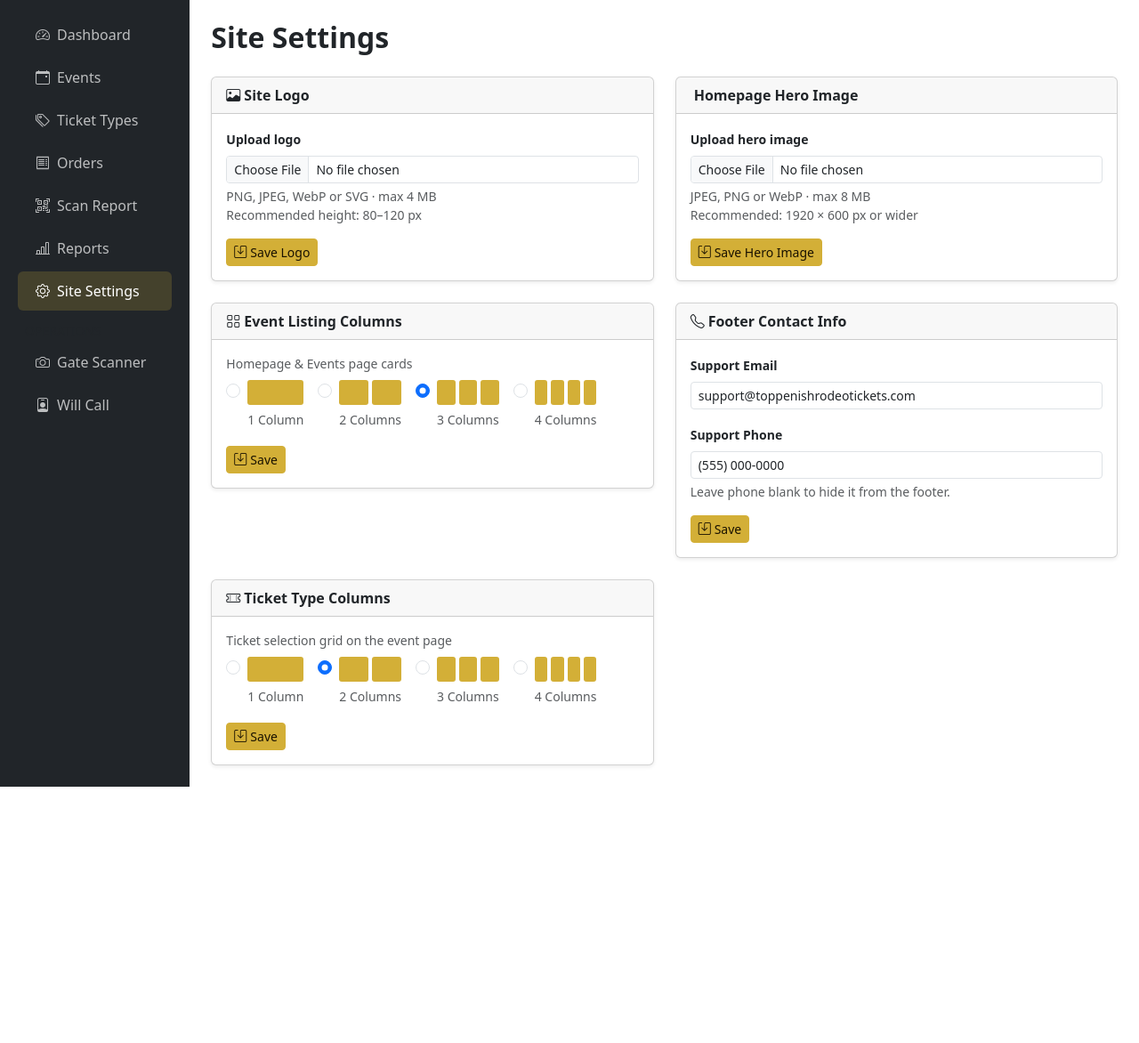
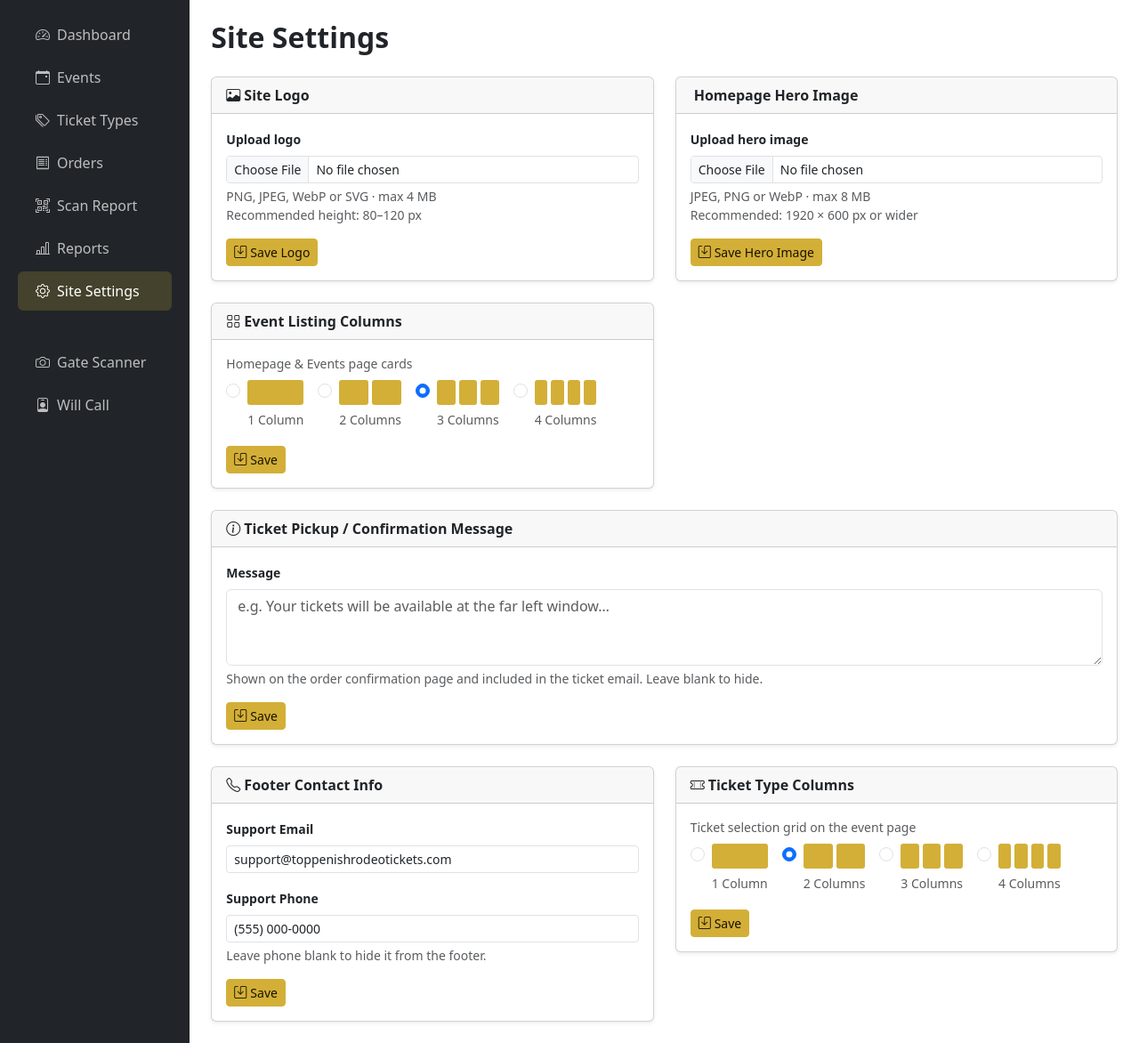
Before and after one commit to beknautz/ticketTime, a PHP site: page /admin/settings.php in a window 1280 px wide. Shown: the part 57-1229 px from the top of the page at 89% size. Before the commit the page ends 941 px from the top, so only its background shows below. Run offline with PHP 8.4, Linux system fonts and the light colour scheme; the visitor is signed in with stand-in values (Sample User, id 1); some libraries are stand-ins or nearby versions.

Commit message:
Add configurable ticket pickup message to admin settings
Admins can set a custom message in Settings that appears as a highlighted
info box on the order confirmation page (paid orders only) and as a
callout block in the ticket confirmation email. Leave blank to hide.

https://claude.ai/code/session_015JhPXqDU9iWyVDXgEvLDrJ

```diff
--- a/public/admin/settings.php
+++ b/public/admin/settings.php
@@ -10,6 +10,13 @@ $imgDir  = BASE_PATH . '/public/assets/img/';
 if ($_SERVER['REQUEST_METHOD'] === 'POST') {
     verifyCsrf();
     $action = $_POST['action'] ?? '';
+
+    // ── Ticket pickup message ─────────────────────────────────────────────
+    if ($action === 'ticket_message') {
+        setSiteSetting('ticket_pickup_message', trim($_POST['ticket_pickup_message'] ?? ''));
+        flashMessage('success', 'Ticket message saved!');
+        redirect(SITE_URL . '/admin/settings.php');
+    }
 
     // ── Contact Info ─────────────────────────────────────────
     if ($action === 'contact') {
@@ -109,8 +116,9 @@ if ($_SERVER['REQUEST_METHOD'] === 'POST') {
 
 $currentCols       = (int)getSiteSetting('event_columns', 3);
 $currentTicketCols = (int)getSiteSetting('ticket_columns', 2);
-$currentEmail      = getSiteSetting('support_email', SUPPORT_EMAIL);
-$currentPhone      = getSiteSetting('support_phone', SUPPORT_PHONE);
+$currentEmail         = getSiteSetting('support_email', SUPPORT_EMAIL);
+$currentPhone         = getSiteSetting('support_phone', SUPPORT_PHONE);
+$currentTicketMessage = getSiteSetting('ticket_pickup_message', '');
 $logoExists  = file_exists($imgDir . 'logo.png');
 $heroFiles  = glob($imgDir . 'hero.*') ?: [];
 $heroFile   = !empty($heroFiles) ? basename($heroFiles[0]) : null;
@@ -237,6 +245,29 @@ require_once __DIR__ . '/includes/admin-header.php';
     </div>
   </div>
 
+  <!-- Ticket Pickup Message -->
+  <div class="col-12">
+    <div class="card shadow-sm">
+      <div class="card-header fw-bold"><i class="bi bi-info-circle me-1"></i>Ticket Pickup / Confirmation Message</div>
+      <div class="card-body">
+        <form method="post">
+          <?= csrfField() ?>
+          <input type="hidden" name="action" value="ticket_message">
+          <div class="mb-3">
+            <label class="form-label fw-semibold small" for="ticket_pickup_message">Message</label>
+            <textarea name="ticket_pickup_message" id="ticket_pickup_message"
+                      class="form-control" rows="3"
+                      placeholder="e.g. Your tickets will be available at the far left window…"><?= e($currentTicketMessage) ?></textarea>
+            <div class="form-text">Shown on the order confirmation page and included in the ticket email. Leave blank to hide.</div>
+          </div>
+          <button type="submit" class="btn btn-primary btn-sm">
+            <i class="bi bi-save me-1"></i>Save
+          </button>
+        </form>
+      </div>
+    </div>
+  </div>
+
   <!-- Contact Info -->
   <div class="col-md-6">
     <div class="card shadow-sm">
```
Also changed, not shown: classes/Mailer.php (+10 -2 lines), public/payment-success.php (+8 -0 lines).
